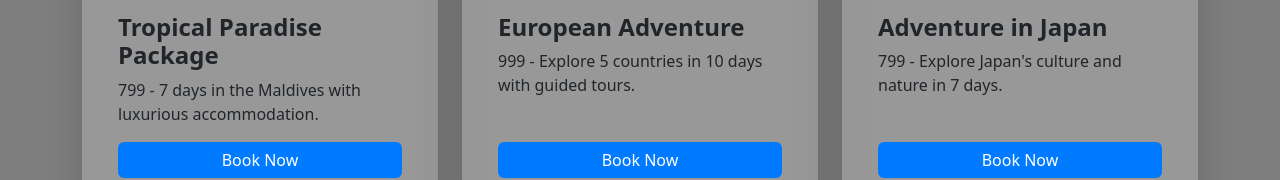
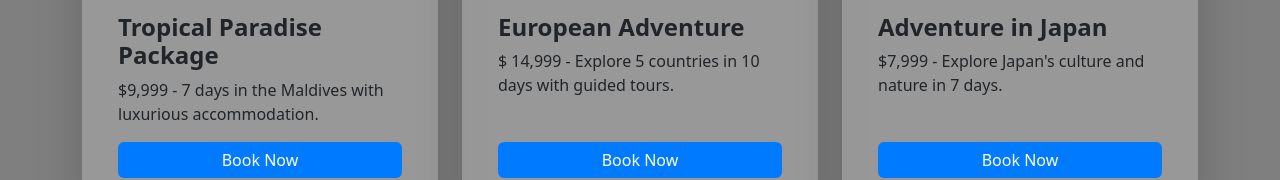
Before and after one commit to Eduardoplete/Eduardo-Plete, a plain HTML site: page index.html in a window 1280 px wide. Shown: the part 2578-2758 px from the top of the page. Drawn offline with nearby package versions, Linux system fonts and the light colour scheme.

Commit message:
Update index.html

```diff
--- a/index.html
+++ b/index.html
@@ -373,7 +373,7 @@
                         <div class="card-body d-flex flex-column">
                             <h5 class="card-title">Tropical Paradise
                                 Package</h5>
-                            <p class="card-text"> 799 - 7 days in the Maldives
+                            <p class="card-text"> $9,999 - 7 days in the Maldives
                                 with luxurious accommodation. </p>
                             <div class="mt-auto">
                                 <button class="btn btn-primary w-100">Book
@@ -394,7 +394,7 @@
                             alt="Package 2">
                         <div class="card-body d-flex flex-column">
                             <h5 class="card-title">European Adventure</h5>
-                            <p class="card-text"> 999 - Explore 5 countries in
+                            <p class="card-text"> $ 14,999 - Explore 5 countries in
                                 10 days with guided tours. </p>
                             <div class="mt-auto">
                                 <button class="btn btn-primary w-100">Book
@@ -415,7 +415,7 @@
                             alt="Package 3">
                         <div class="card-body d-flex flex-column">
                             <h5 class="card-title">Adventure in Japan</h5>
-                            <p class="card-text"> 799 - Explore Japan's culture
+                            <p class="card-text"> $7,999 - Explore Japan's culture
                                 and nature in 7 days. </p>
                             <div class="mt-auto">
                                 <button class="btn btn-primary w-100">Book
```
